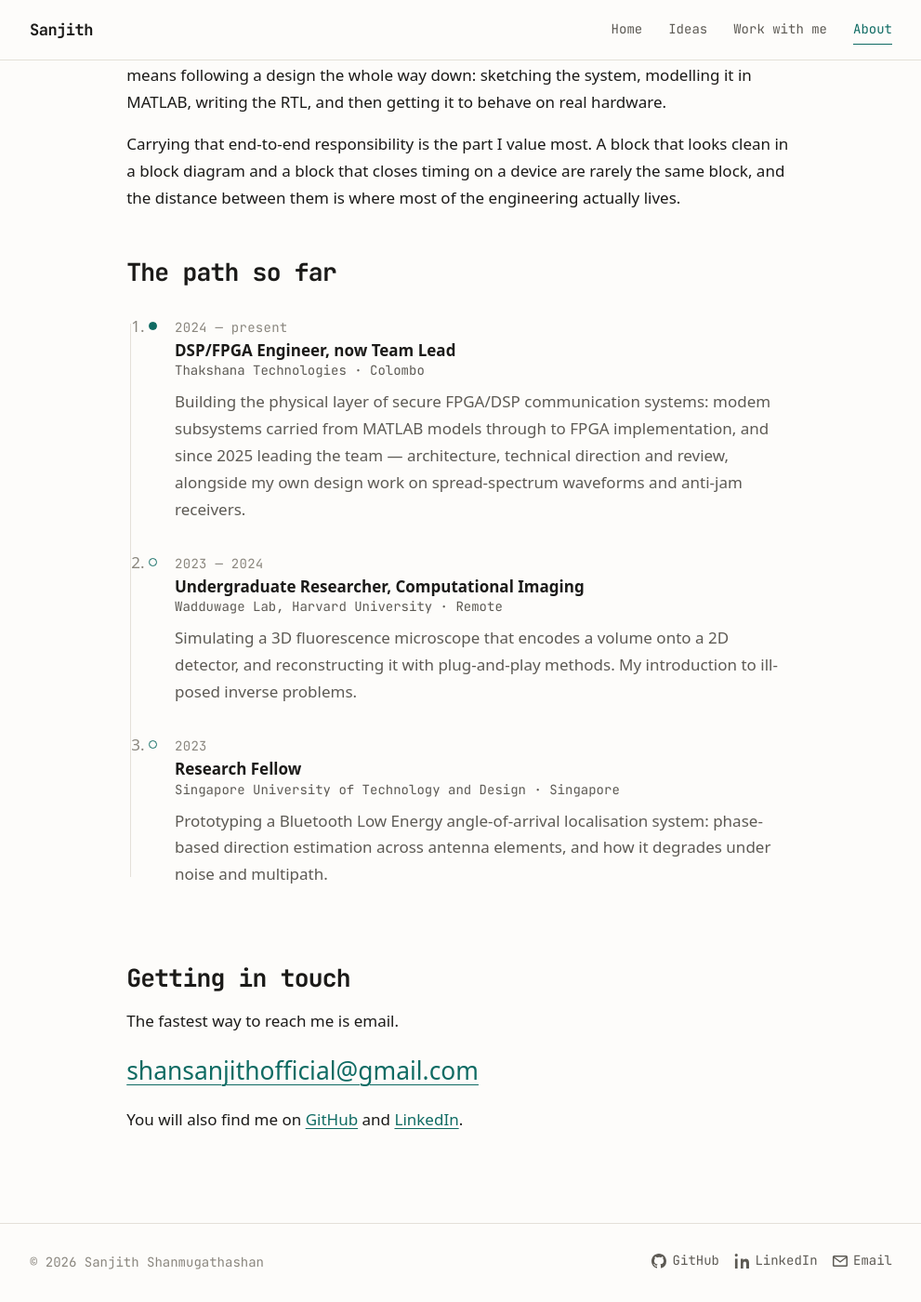
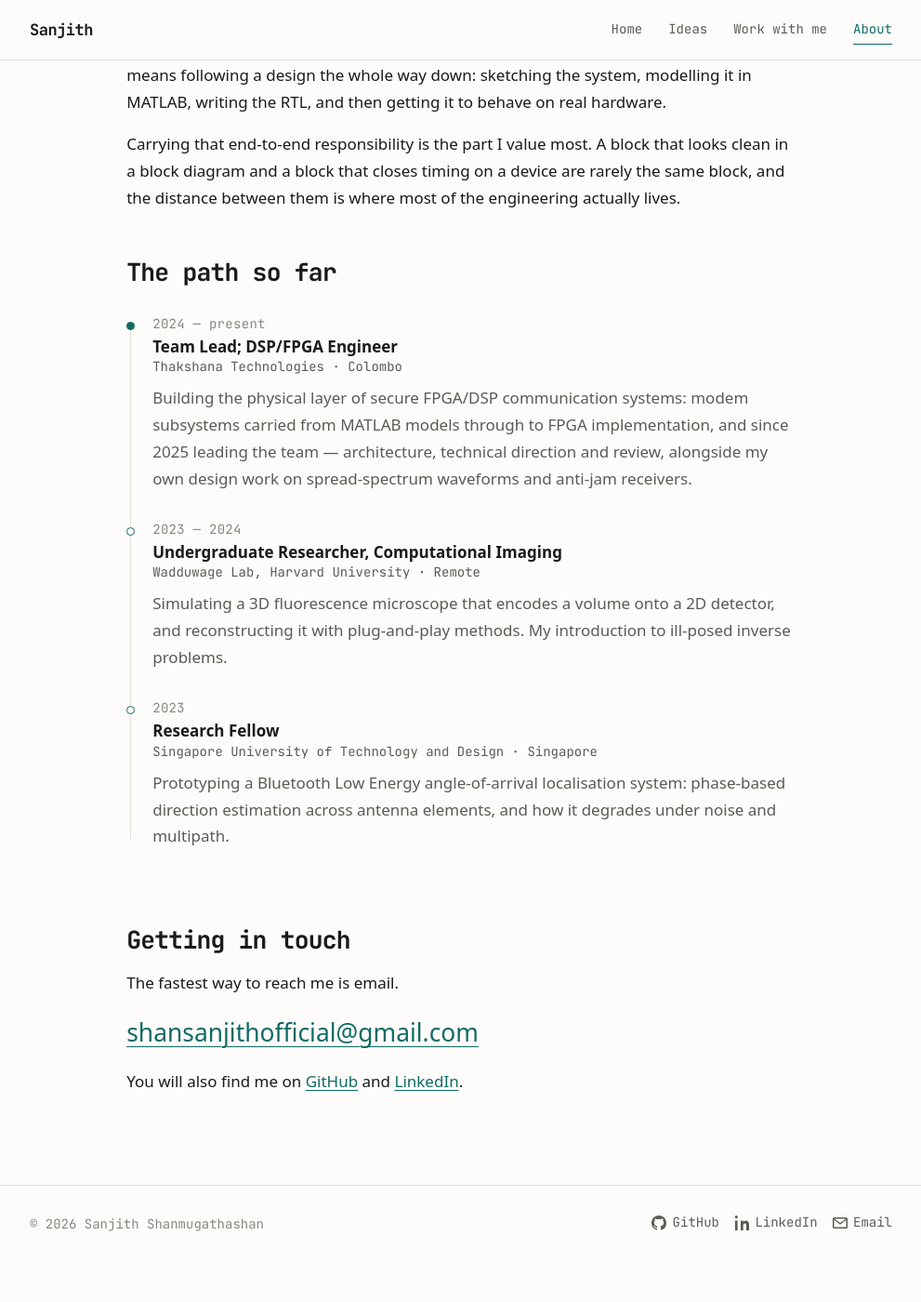
Before and after one commit to sanjith1999/sanjith1999.github.io, a Jekyll site: the page built from about.md, in a window 1280 px wide and 1400 px high, scrolled down 220 px. Shown: the whole window at 93% size, without its empty margins (144-1135 px from the left). Built offline with Jekyll 4.4.1, drawn with Linux system fonts in a browser that asks for light colours; some web fonts are replaced; after the commit the page ends 1579 px from its top, so only the background shows below that.

Commit message:
WIP001: Fix the timeline markers, and name both roles
The `.prose > ol` rule out-specified `.timeline`, so the decimal markers
came back and brought a left padding with them - which is why the
numbers sat between the rule and the dots. The timeline rule now
outranks it and the list sits flush against its own rule again.

First entry reads "Team Lead; DSP/FPGA Engineer".

Co-Authored-By: Claude Opus 5 <noreply@anthropic.com>

```diff
--- a/_data/experience.yml
+++ b/_data/experience.yml
@@ -1,6 +1,6 @@
 # The About page timeline, newest first. Add an entry and it appears.
 - when: 2024 — present
-  role: DSP/FPGA Engineer, now Team Lead
+  role: Team Lead; DSP/FPGA Engineer
   org: Thakshana Technologies
   where: Colombo
   note: >-
--- a/assets/css/main.css
+++ b/assets/css/main.css
@@ -281,7 +281,10 @@ h3 { font-size: var(--step-1); letter-spacing: -0.02em; }
 .page-nav a:hover { text-decoration: underline; }
 
 /* --- Timeline ------------------------------------------------------------- */
-.timeline { list-style: none; padding: 0; margin: var(--space-3) 0 0; position: relative; }
+.timeline,
+.prose > ol.timeline {
+  list-style: none; padding: 0; margin: var(--space-3) 0 0; position: relative;
+}
 /* The rule runs between the first and last markers, not past them. */
 .timeline::before {
   content: ""; position: absolute; left: 4px; top: 0.7em; bottom: 0.7em;
```
